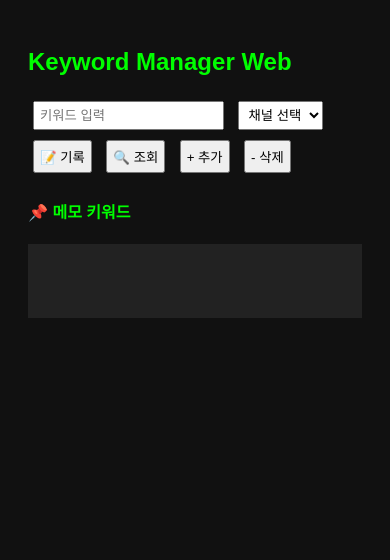
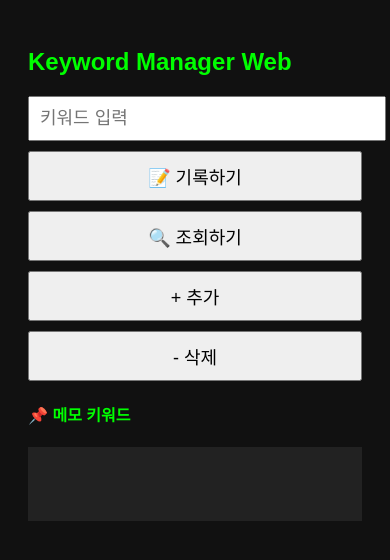
Before and after one commit to nanainternational/keywaordmanager-web, a Flask app: page / in a window 390 px wide. Shown: the top 560 px of the page. Run offline with Flask 3, Linux system fonts and the light colour scheme.

Commit message:
모바일 레이아웃 수정

```diff
--- a/templates/index.html
+++ b/templates/index.html
@@ -3,27 +3,46 @@
 <head>
   <meta charset="UTF-8">
   <title>Keyword Manager Web</title>
+  <meta name="viewport" content="width=device-width, initial-scale=1.0">
   <style>
-        body { background: #111; color: #0f0; font-family: sans-serif; padding: 20px; }
-        input, button, select { padding: 5px; margin: 5px; }
-        .log { background: #222; padding: 10px; margin-top: 10px; white-space: pre-wrap; }
+    body {
+      background: #111;
+      color: #0f0;
+      font-family: sans-serif;
+      padding: 20px;
+    }
+    form {
+      display: flex;
+      flex-direction: column;
+      gap: 10px;
+    }
+    input {
+      padding: 10px;
+      font-size: 18px;
+      width: 100%;
+    }
+    button {
+      padding: 10px;
+      font-size: 18px;
+      width: 100%;
+    }
+    .log {
+      background: #222;
+      padding: 10px;
+      margin-top: 20px;
+      white-space: pre-wrap;
+    }
+    ul {
+      margin-top: 20px;
+    }
   </style>
 </head>
 <body>
   <h2>Keyword Manager Web</h2>
   <form method="POST">
     <input name="keyword" value="{{ keyword }}" placeholder="키워드 입력">
-        <select name="channel">
-            <option value="">채널 선택</option>
-            <option value="지마켓">지마켓</option>
-            <option value="쿠팡">쿠팡</option>
-            <option value="지그재그">지그재그</option>
-            <option value="도매꾹">도매꾹</option>
-            <option value="에이블리">에이블리</option>
-            <option value="4910">4910</option>
-        </select>
-        <button name="action" value="record">📝 기록</button>
-        <button name="action" value="check">🔍 조회</button>
+    <button name="action" value="record">📝 기록하기</button>
+    <button name="action" value="check">🔍 조회하기</button>
     <button name="action" value="add_memo">+ 추가</button>
     <button name="action" value="delete_memo">- 삭제</button>
   </form>
```
Lines whose indentation alone changed are shown as unchanged.
